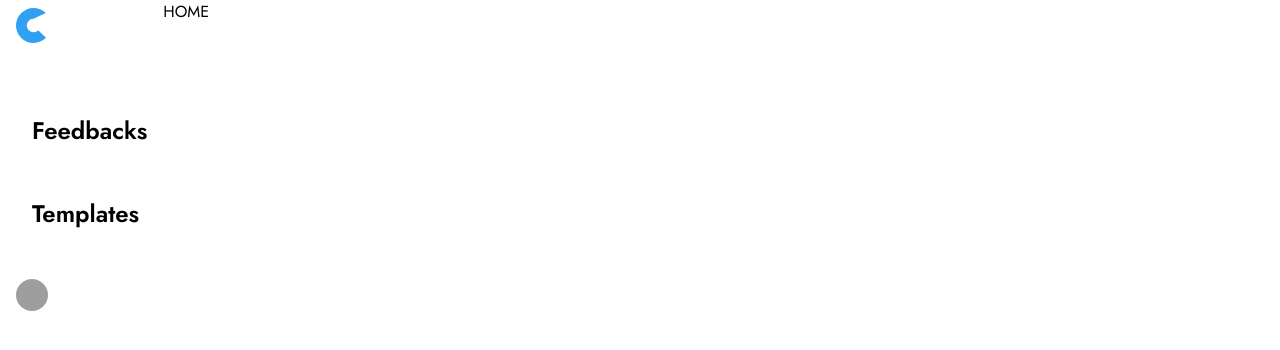
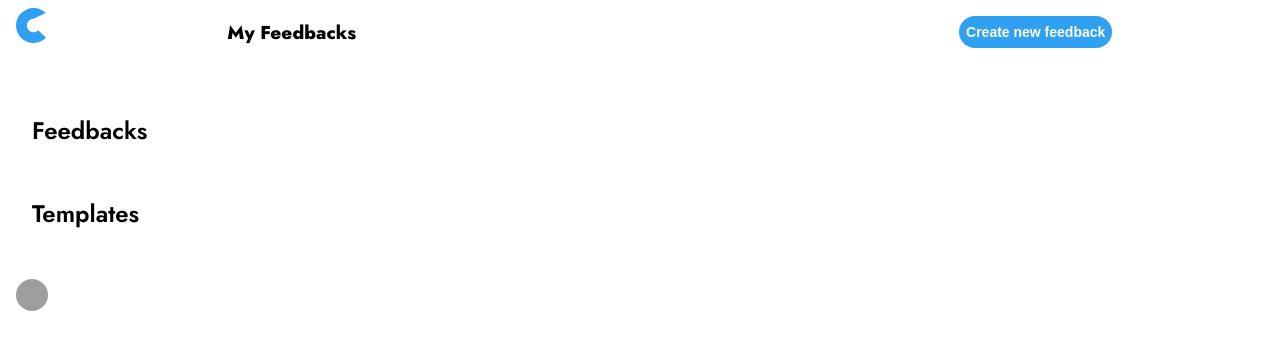
Before and after one commit to ronaldrupp/checkit-app, a Vue app: page / in a window 1280 px wide. Shown: the top 350 px of the page. Built offline with nearby package versions, Linux system fonts and the light colour scheme; sample sign-in values are in the browser's storage; grey boxes are pictures that could not be loaded; some icons are missing; what vue-confetti, vue-google-oauth2 would draw is missing.

Commit message:
implemented MyFeedbacksHeader, created Card comp.

```diff
--- /dev/null
+++ b/src/components/MyFeedbacksHeader.vue
@@ -0,0 +1,65 @@
+<template>
+  <div class="header">
+    <h3 class="title">My Feedbacks</h3>
+    <button class="feedbackbtn">
+      <PlusIcon class="icon" v-if="bIcon" stroke-width="3"></PlusIcon>
+      <span v-else class="btntext"> Create new feedback </span>
+    </button>
+  </div>
+</template>
+
+<script>
+import { PlusIcon } from "vue-feather-icons";
+export default {
+  components: {
+    PlusIcon,
+  },
+  data() {
+    return {
+      bIcon: false,
+    };
+  },
+  methods: {
+    showIcon() {
+      if (window.innerWidth <= 768) {
+        console.log("Test");
+        this.bIcon = true;
+      } else this.bIcon = false;
+    },
+  },
+  mounted() {
+    this.showIcon();
+  },
+};
+</script>
+
+<style scoped>
+.header {
+  display: flex;
+  width: 85%;
+}
+.title {
+  margin-left: 5vw;
+}
+.feedbackbtn {
+  display: flex;
+  border: none;
+  background-color: var(--primary-color);
+  height: 4vh;
+  border-radius: 20px;
+  color: white;
+  font-size: 14px;
+  font-weight: 800;
+  align-self: center;
+  width: 12vw;
+  margin-left: auto;
+}
+.btntext {
+  align-self: center;
+  margin: auto;
+}
+.icon {
+  align-self: center;
+  margin: auto;
+}
+</style>
--- a/src/views/Home.vue
+++ b/src/views/Home.vue
@@ -1,13 +1,17 @@
 <template>
-  <div class="home">HOME</div>
+  <div class="home">
+    <MyFeedbacksHeader />
+  </div>
 </template>
 
 <script>
 // @ is an alias to /src
-
+import MyFeedbacksHeader from "@/components/MyFeedbacksHeader.vue"
 export default {
   name: "Home",
-  components: {},
+  components: {
+    MyFeedbacksHeader
+  },
 };
 </script>
 
```
Also changed, not shown: src/components/MyFeedbacksCard.vue (added, +15 -0 lines).
